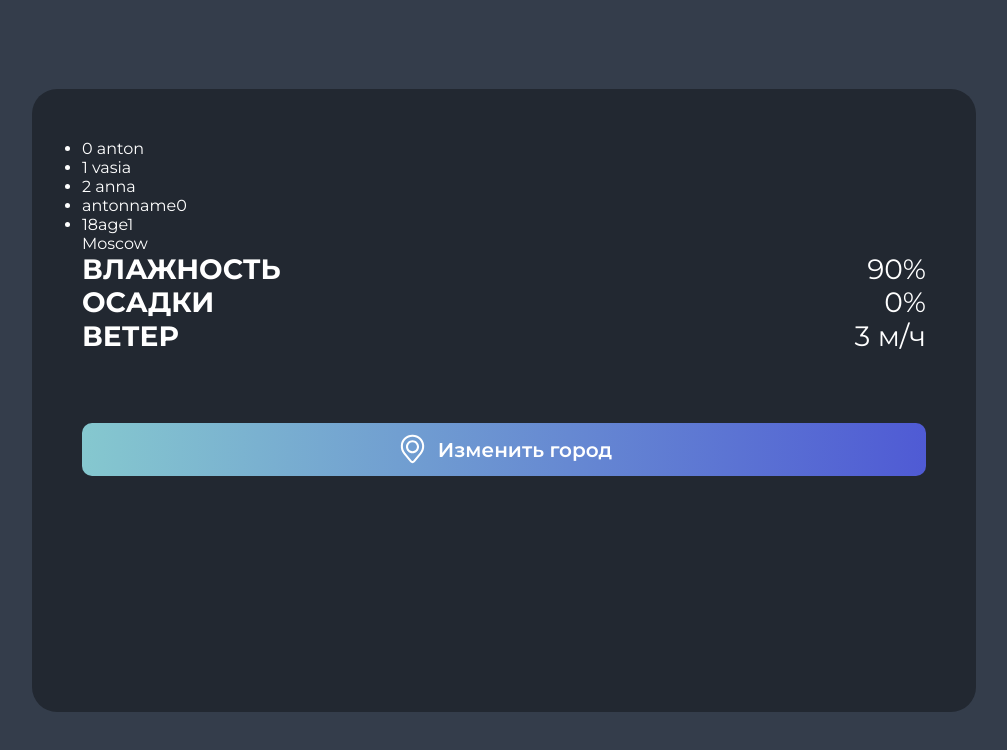
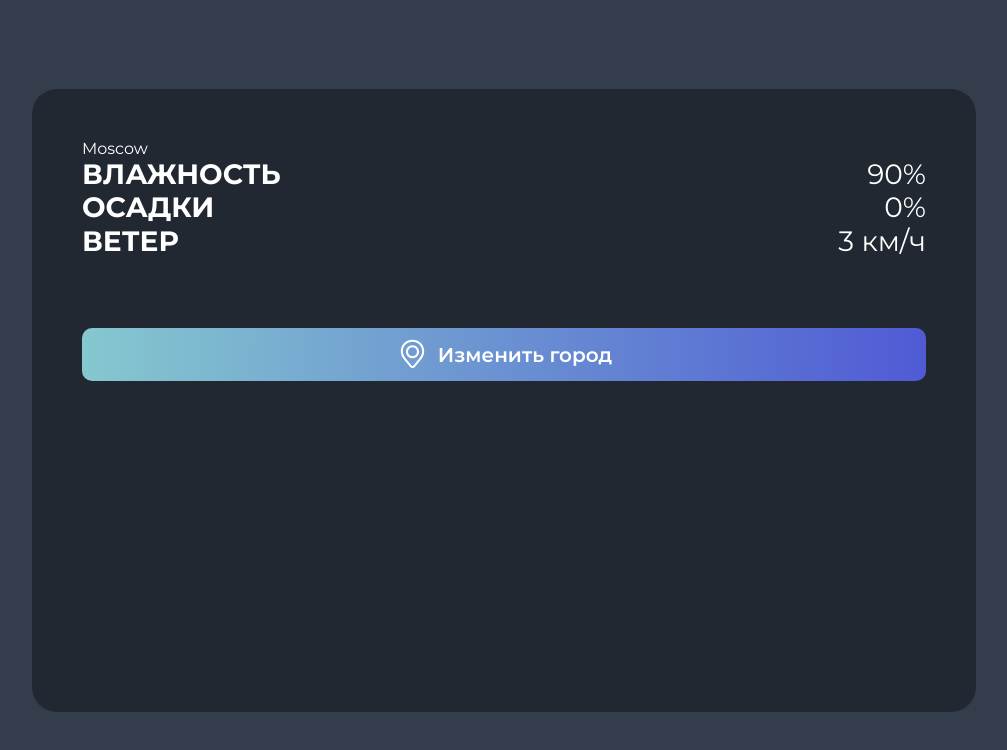
Before and after one commit to alinacriado/Course-Vue, a Vue app: page / in a window 1280 px wide. Shown: the top 750 px of the page, without its empty margins (136-1143 px from the left). Built offline with nearby package versions, Linux system fonts and the light colour scheme.

Commit message:
Упражнение - Список данных

```diff
--- a/src/App.vue
+++ b/src/App.vue
@@ -7,42 +7,36 @@ let savedCity = ref("Moscow");
 
 let data = ref({
   humidity: 90,
+  rainfall: 0,
+  wind: 3,
 });
 
 const dataModified = computed(() => {
-  return {
-    label: "ВЛАЖНОСТЬ",
-    value: data.value.humidity + "%",
-  };
+  return [
+    {
+      label: "ВЛАЖНОСТЬ",
+      value: data.value.humidity + "%",
+    },
+    { label: "ОСАДКИ", value: data.value.rainfall + "%" },
+    { label: "ВЕТЕР", value: data.value.wind + " км/ч" },
+  ];
 });
 
 function getCity(city) {
   savedCity.value = city;
   data.value.humidity = 20;
 }
-
-const arr = ref(["anton", "vasia", "anna"]);
-const obj = ref({
-  name: "anton",
-  age: 18,
-});
 </script>
 
 <template>
   <main>
     <div class="main">
-      <ul>
-        <li v-for="(item, index) in arr" :key="item">{{ index }} {{ item }}</li>
-      </ul>
-      <ul>
-        <li v-for="(value, key, index) in obj" :key="key">
-          {{ value }}{{ key }}{{ index }}
+      <div id="city">{{ savedCity }}</div>
+      <ul class="statistics">
+        <li v-for="(item, index) in dataModified" :key="index">
+          <StatisticsLine v-bind="item" />
         </li>
       </ul>
-      <div id="city">{{ savedCity }}</div>
-      <StatisticsLine v-bind="dataModified" />
-      <StatisticsLine label="ОСАДКИ" value="0%" />
-      <StatisticsLine label="ВЕТЕР" value="3 м/ч" />
       <CitySelect @select-city="getCity" />
     </div>
   </main>
--- a/src/style.css
+++ b/src/style.css
@@ -44,3 +44,8 @@ body {
   padding: 0;
   box-sizing: border-box;
 }
+
+ul,
+ol {
+  list-style: none;
+}
```
